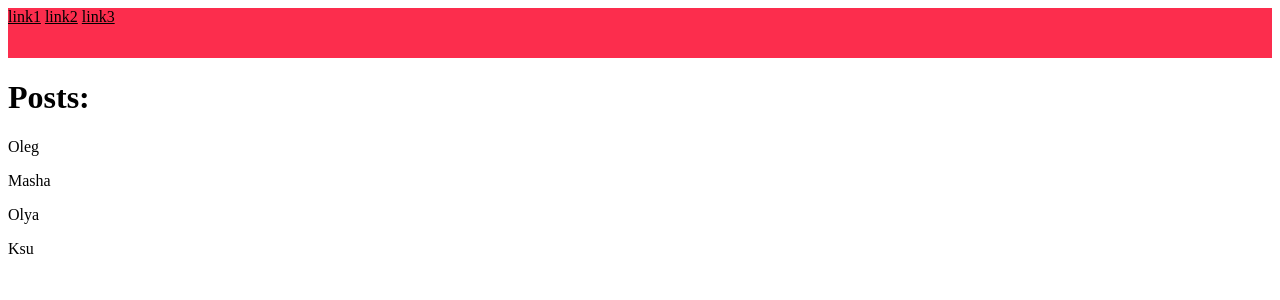
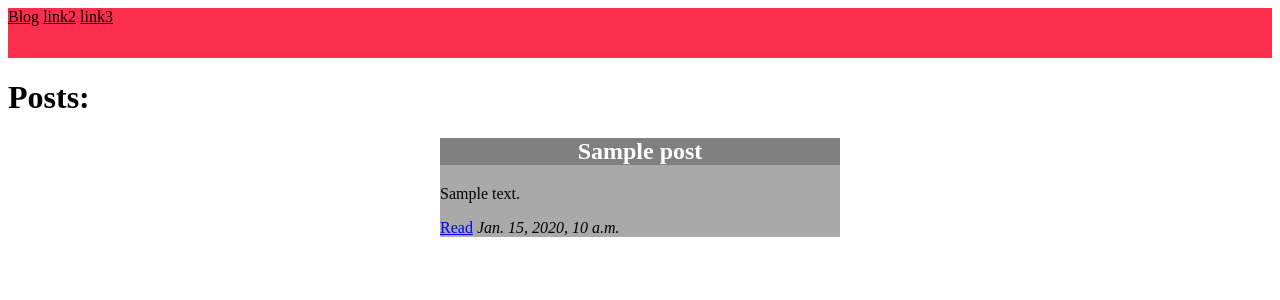
Before and after one commit to felkamp/django-blog, a Django app: page /blog/ in a window 1280 px wide. Shown: the top 300 px of the page. Run offline with Django 3.2, Linux system fonts and the light colour scheme; tables that the repository leaves empty hold one stand-in row (values such as "Sample post").

Commit message:
add pages for posts

```diff
--- a/blog/models.py
+++ b/blog/models.py
@@ -1,5 +1,5 @@
 from django.db import models
-
+from django.shortcuts import reverse
 
 # Create your models here.
 class Post(models.Model):
@@ -8,5 +8,8 @@ class Post(models.Model):
     body = models.TextField(blank=True, db_index=True)
     date_pub = models.DateTimeField(auto_now_add=True)
 
+    def get_absolute_url(self):
+        return reverse('post_detail_url', kwargs={'id': self.id, 'slug':self.slug})
+
     def __str__(self):
         return '{}'.format(self.title)
--- a/blog/static/blog/styles.css
+++ b/blog/static/blog/styles.css
@@ -1,5 +1,19 @@
 .header {
     background: #FC2D4D;
+}
+
+
+.post{
+    width: 400px;
+    margin-right: auto;
+    margin-left: auto;
+    background: darkgray;
+}
+
+.post__title{
+    color: white;
+    background: gray;
+    text-align: center;
 }
 
 .nav{
--- a/blog/templates/blog/base_blog.html
+++ /dev/null
@@ -1 +0,0 @@
-{% extends 'base.html' %}
--- a/blog/templates/blog/posts.html
+++ b/blog/templates/blog/posts.html
@@ -1,11 +1,16 @@
-{% extends 'blog/base_blog.html' %}
+{% extends 'base.html' %}
+{% load static %}
+{% block content %}
+<main>
+    <h1>Posts:</h1>
+        {% for post in posts%}
+        <article class="post">
+        <h2 class="post__title">{{post.title}}</h2>
+        <p> {{post.body|truncatewords:15}} </p>
+        <a href="{{post.get_absolute_url}}">Read</a>
+        <i>{{post.date_pub}}</i>
+    </article>
+        {% endfor %}
 
-{% block content %}
-    <h1>Posts:</h1>
-    {% for name in names%}
-        <p>
-            {{name}}
-        </p>
-    {% endfor %}
-
+</main>
 {% endblock %}
--- a/blog/urls.py
+++ b/blog/urls.py
@@ -3,5 +3,6 @@ from django.urls import path
 from .views import *
 
 urlpatterns = [
-    path('', posts_list),
+    path('', posts_list, name='posts_list_url'),
+    path('post/<int:id>-<str:slug>/', post_detail, name='post_detail_url')
 ]
--- a/blog/views.py
+++ b/blog/views.py
@@ -1,7 +1,13 @@
 from django.shortcuts import render
+from .models import Post
 
 
 # Create your views here.
 def posts_list(request):
-    n = ['Oleg', 'Masha', 'Olya','Ksu']
-    return render(request, 'blog/posts.html', context={'names': n})
+    posts = Post.objects.all()
+    return render(request, 'blog/posts.html', context={'posts': posts})
+
+
+def post_detail(request, id,slug):
+    post = Post.objects.get(id=id)
+    return render(request, 'blog/post_detail.html', context={'post': post})
--- a/mysite/urls.py
+++ b/mysite/urls.py
@@ -20,5 +20,5 @@ from django.urls import include
 
 urlpatterns = [
     path('admin/', admin.site.urls),
-    path('blog/', include('blog.urls'))
+    path('blog/', include('blog.urls')),
 ]
--- a/templates/base.html
+++ b/templates/base.html
@@ -15,7 +15,7 @@
 <body>
     <header class="header">
         <nav class="nav">
-              <a class="nav__link" href="">link1</a>
+              <a class="nav__link" href="{% url 'posts_list_url' %}">Blog</a>
               <a class="nav__link" href="">link2</a>
               <a class="nav__link" href="">link3</a>
          </nav>
```
Also changed, not shown: blog/templates/blog/post_detail.html (added, +10 -0 lines).
